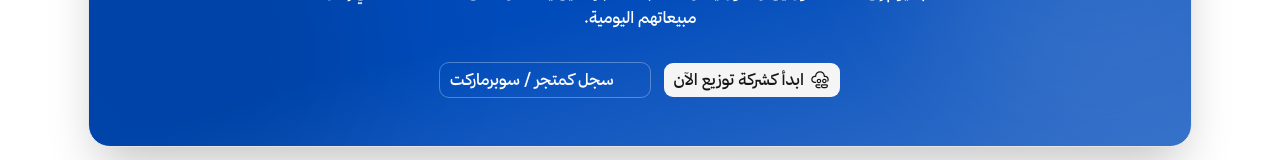
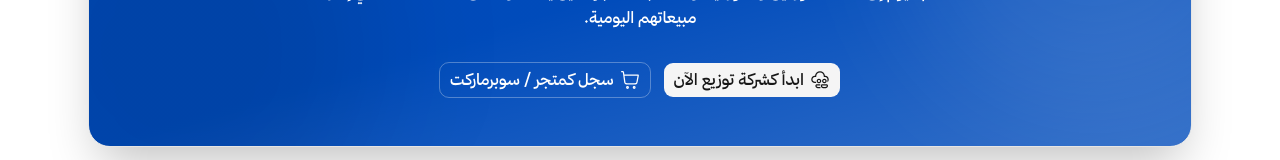
Before and after one commit to TredroSyr/tredro, a Next.js app: page /about in a window 1280 px wide. Shown: the part 2599-2759 px from the top of the page. Built offline with nearby package versions, Linux system fonts and the light colour scheme.

Commit message:
fix: add stroke color to CartOutlined SVG for better visibility

```diff
--- a/assets/icons/cart_outlined.tsx
+++ b/assets/icons/cart_outlined.tsx
@@ -1,7 +1,7 @@
 import { SVGProps } from 'react'
 
 export const CartOutlined = (props: SVGProps<SVGSVGElement>) => (
-  <svg {...props} viewBox="0 0 48 48" fill="none" xmlns="http://www.w3.org/2000/svg">
+  <svg stroke="currentColor" {...props} viewBox="0 0 48 48" fill="none" xmlns="http://www.w3.org/2000/svg">
     <path
       d="M4 4H6.61233C7.10436 4 7.35038 4 7.54837 4.09048C7.72284 4.17022 7.87069 4.29845 7.9743 4.45989C8.09187 4.64309 8.12666 4.88664 8.19625 5.37373L9.14286 12M9.14286 12L11.2466 27.4628C11.5136 29.425 11.6471 30.4062 12.1162 31.1447C12.5296 31.7954 13.1222 32.3129 13.8227 32.6347C14.6177 33 15.6079 33 17.5882 33H34.704C36.5891 33 37.5316 33 38.3019 32.6608C38.9811 32.3618 39.5637 31.8797 39.9846 31.2684C40.4619 30.5752 40.6382 29.6493 40.9909 27.7975L43.6382 13.8994C43.7624 13.2476 43.8244 12.9217 43.7345 12.667C43.6556 12.4435 43.4998 12.2554 43.2951 12.136C43.0617 12 42.73 12 42.0665 12H9.14286ZM20 42C20 43.1046 19.1046 44 18 44C16.8954 44 16 43.1046 16 42C16 40.8954 16.8954 40 18 40C19.1046 40 20 40.8954 20 42ZM36 42C36 43.1046 35.1046 44 34 44C32.8954 44 32 43.1046 32 42C32 40.8954 32.8954 40 34 40C35.1046 40 36 40.8954 36 42Z"
       className={props.className}
```
